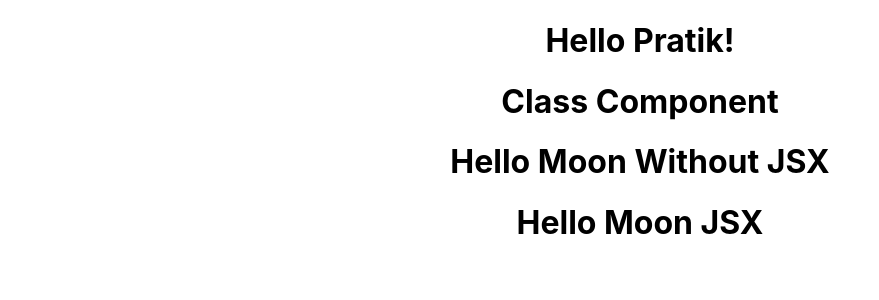
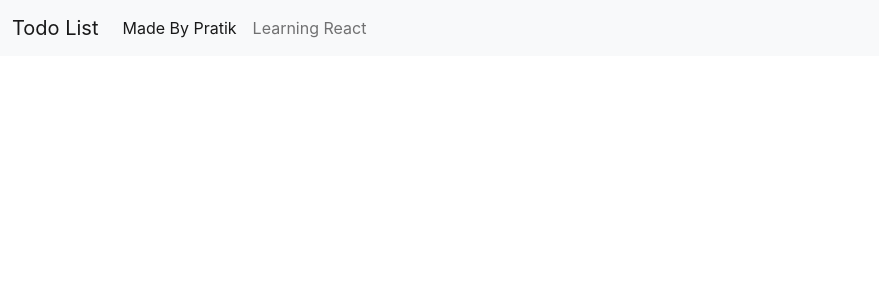
Before and after one commit to pratik2050/Learning-React, a React (Create React App) app: page / in a window 1280 px wide. Shown: the top 300 px of the page, without its empty margins (0-879 px from the left). Built offline with nearby package versions, Linux system fonts and the light colour scheme.

Commit message:
Navbar 1

```diff
--- a/public/index.html
+++ b/public/index.html
@@ -24,7 +24,11 @@
       work correctly both with client-side routing and a non-root public URL.
       Learn how to configure a non-root public URL by running `npm run build`.
     -->
-    <title>React App</title>
+
+    <!-- CSS only -->
+    <link href="https://cdn.jsdelivr.net/npm/bootstrap@5.2.0-beta1/dist/css/bootstrap.min.css" rel="stylesheet" integrity="sha384-0evHe/X+R7YkIZDRvuzKMRqM+OrBnVFBL6DOitfPri4tjfHxaWutUpFmBp4vmVor" crossorigin="anonymous">
+
+    <title>Todo List | Pratik Das</title>
   </head>
   <body>
     <noscript>You need to enable JavaScript to run this app.</noscript>
@@ -39,5 +43,9 @@
       To begin the development, run `npm start` or `yarn start`.
       To create a production bundle, use `npm run build` or `yarn build`.
     -->
+
+    <!-- JavaScript Bundle with Popper -->
+    <script src="https://cdn.jsdelivr.net/npm/bootstrap@5.2.0-beta1/dist/js/bootstrap.bundle.min.js" integrity="sha384-pprn3073KE6tl6bjs2QrFaJGz5/SUsLqktiwsUTF55Jfv3qYSDhgCecCxMW52nD2" crossorigin="anonymous"></script>
   </body>
+
 </html>
--- a/src/App.js
+++ b/src/App.js
@@ -1,17 +1,11 @@
 import './App.css';
-import Greet from './components/Greet';
-import Welcome from './components/Welcome';
-import Hello from './components/Hello';
-import JSXHello from './components/HelloJSX';
+import Header from './components/Header';
 
 
 function App() {
   return (
     <div className="App">
-      <Greet/>
-      <Welcome/>
-      <Hello/>
-      <JSXHello/>
+      <Header/>
     </div>
   );
 }
--- /dev/null
+++ b/src/components/Header.js
@@ -0,0 +1,38 @@
+import React from "react";
+
+export default function Header() {
+  return (
+    <nav className="navbar navbar-expand-lg bg-light">
+      <div className="container-fluid">
+        <a className="navbar-brand" href="#">
+          Todo List
+        </a>
+        <button
+          className="navbar-toggler"
+          type="button"
+          data-bs-toggle="collapse"
+          data-bs-target="#navbarNav"
+          aria-controls="navbarNav"
+          aria-expanded="false"
+          aria-label="Toggle navigation"
+        >
+          <span className="navbar-toggler-icon"></span>
+        </button>
+        <div className="collapse navbar-collapse" id="navbarNav">
+          <ul className="navbar-nav">
+            <li className="nav-item">
+              <a className="nav-link active" aria-current="page" href="#">
+                Made By Pratik
+              </a>
+            </li>
+            <li className="nav-item">
+              <a className="nav-link" href="#">
+                Learning React
+              </a>
+            </li>
+          </ul>
+        </div>
+      </div>
+    </nav>
+  );
+}
```
Also changed, not shown: src/components/ProjectItem.js (deleted, +0 -12 lines), src/components/ProjectSection.js (deleted, +0 -25 lines), src/components/SectionTitle.js (deleted).
